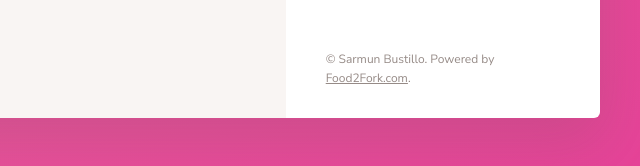
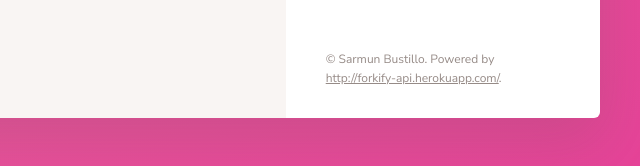
Before and after one commit to Sarmunbustillo/CookIt, a website built with webpack: page index.html in a window 1280 px wide. Shown: the part 1033-1199 px from the top of the page, 640-1280 px from the left. Built offline with nearby package versions, Linux system fonts and the light colour scheme.

Commit message:
changed API name

```diff
--- a/index.html
+++ b/index.html
@@ -430,7 +430,7 @@
 
             <div class="copyright">
                 &copy; Sarmun Bustillo. Powered by
-                <a href="http://food2fork.com" target="_blank" class="link">Food2Fork.com</a>.
+                <a href="http://forkify-api.herokuapp.com/" target="_blank" class="link">http://forkify-api.herokuapp.com/</a>.
             </div>
 
         </div>
```
Also changed, not shown: src/index.html (+1 -1 lines).
